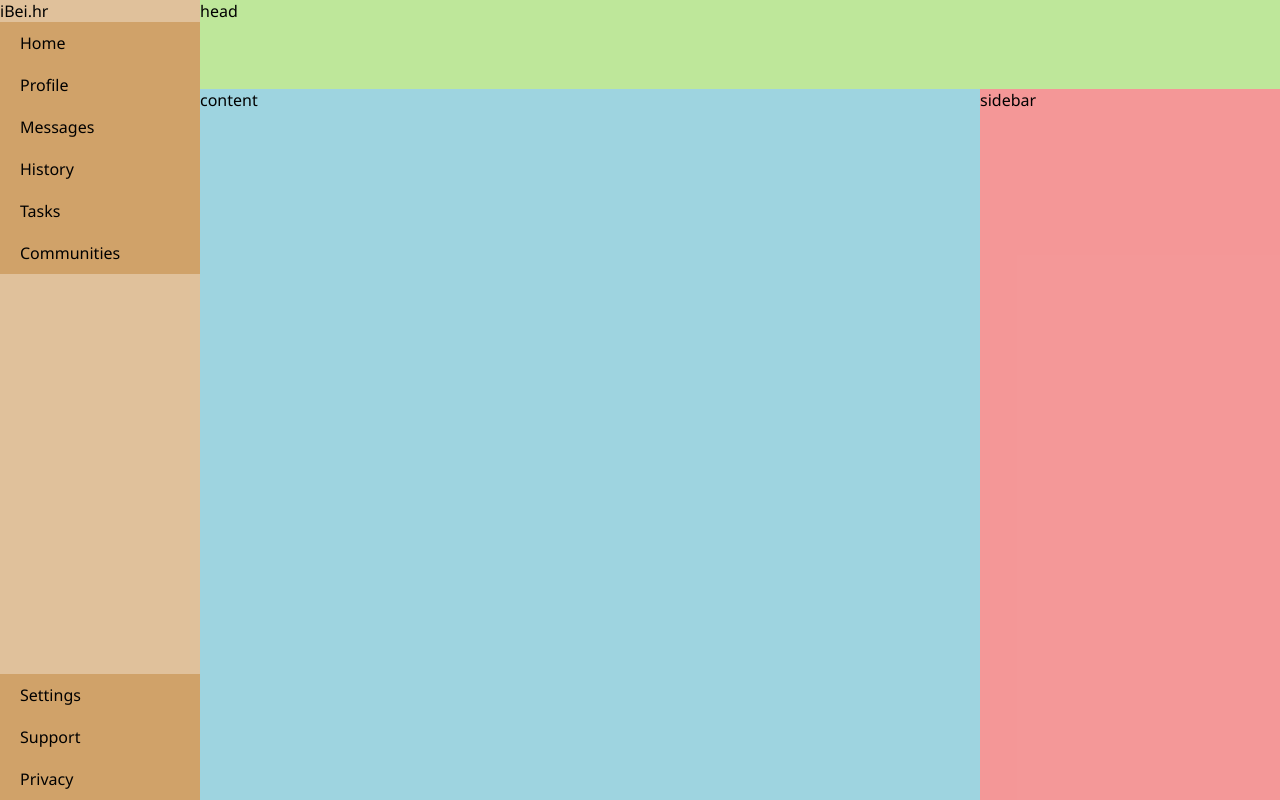
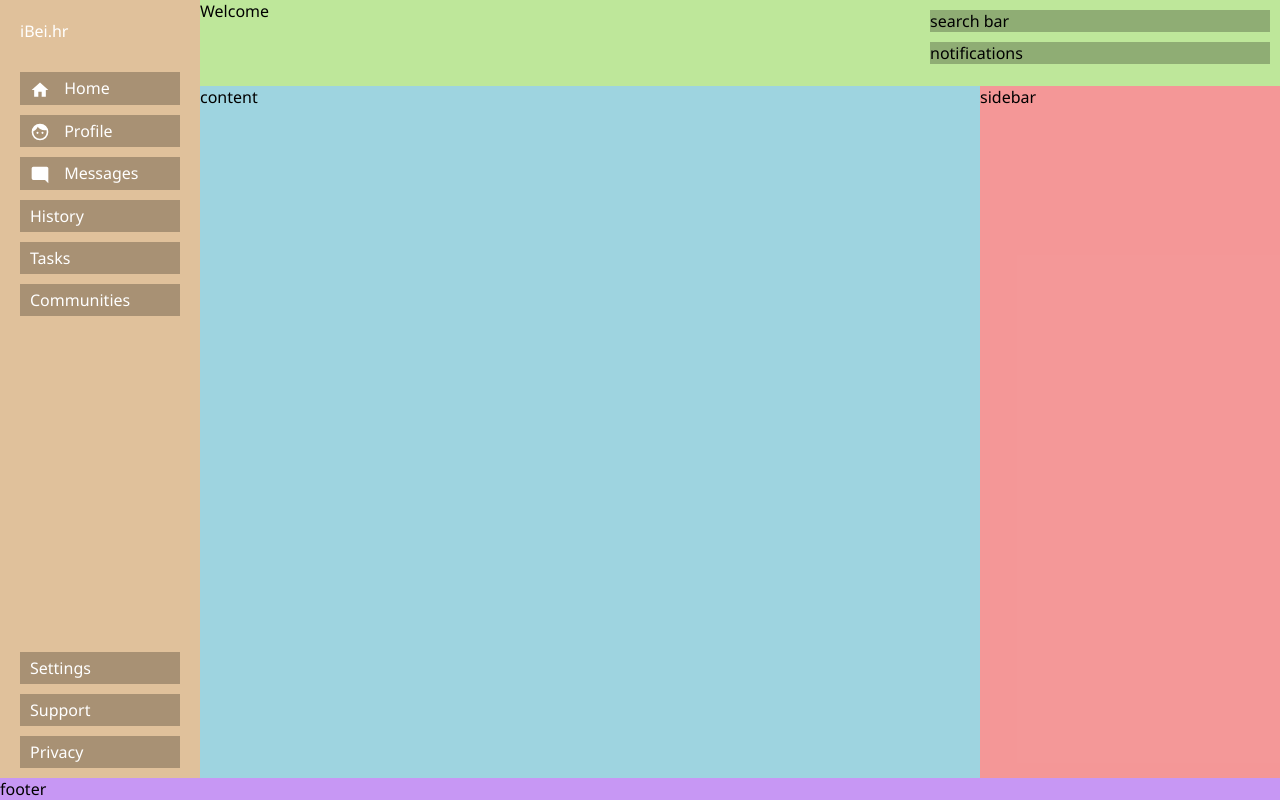
Before and after one commit to turpija/turpija.github.io, a plain HTML site: page odin-dashboard (ibei)/index.html in a window 1280 px wide. Drawn offline with Linux system fonts and the light colour scheme.

Commit message:
navbar roughly done

```diff
--- a/odin-dashboard (ibei)/index.html
+++ b/odin-dashboard (ibei)/index.html
@@ -1,5 +1,6 @@
 <!DOCTYPE html>
 <html lang="en">
+
 <head>
     <meta charset="UTF-8">
     <meta http-equiv="X-UA-Compatible" content="IE=edge">
@@ -7,13 +8,27 @@
     <title>iBei.hr</title>
     <link rel="stylesheet" href="style.css">
 </head>
+
 <body>
+
+    <!-- NAVIGATION - LEFT SIDE -->
+
     <div class="navigation">
         <div class="logo">iBei.hr</div>
         <ul>
-            <li>Home</li>
-            <li>Profile</li>
-            <li>Messages</li>
+            <li><svg viewBox="0 0 24 24">
+                    <path d="M10,20V14H14V20H19V12H22L12,3L2,12H5V20H10Z" /></svg>
+                Home</li>
+            <li><svg viewBox="0 0 24 24">
+                    <path
+                        d="M9,11.75A1.25,1.25 0 0,0 7.75,13A1.25,1.25 0 0,0 9,14.25A1.25,1.25 0 0,0 10.25,13A1.25,1.25 0 0,0 9,11.75M15,11.75A1.25,1.25 0 0,0 13.75,13A1.25,1.25 0 0,0 15,14.25A1.25,1.25 0 0,0 16.25,13A1.25,1.25 0 0,0 15,11.75M12,2A10,10 0 0,0 2,12A10,10 0 0,0 12,22A10,10 0 0,0 22,12A10,10 0 0,0 12,2M12,20C7.59,20 4,16.41 4,12C4,11.71 4,11.42 4.05,11.14C6.41,10.09 8.28,8.16 9.26,5.77C11.07,8.33 14.05,10 17.42,10C18.2,10 18.95,9.91 19.67,9.74C19.88,10.45 20,11.21 20,12C20,16.41 16.41,20 12,20Z" />
+                </svg>
+                Profile</li>
+            <li>
+                <svg viewBox="0 0 24 24">
+                    <path d="M22,4C22,2.89 21.1,2 20,2H4A2,2 0 0,0 2,4V16A2,2 0 0,0 4,18H18L22,22V4Z" /></svg>
+                Messages
+            </li>
             <li>History</li>
             <li>Tasks</li>
             <li>Communities</li>
@@ -24,15 +39,30 @@
             <li>Privacy</li>
         </ul>
     </div>
+
+    <!-- HEADER - TOP -->
+
     <div class="head">
-        head
+        <div class="welcome">Welcome</div>
+        <div>
+            <div class="search">search bar</div>
+            <div class="notifications">notifications</div>
+        </div>
+
     </div>
+
+
+
     <div class="content">
         content
     </div>
     <div class="sidebar">
         sidebar
     </div>
+    <div class="footer">
+        footer
+    </div>
 
 </body>
+
 </html>
--- a/odin-dashboard (ibei)/style.css
+++ b/odin-dashboard (ibei)/style.css
@@ -2,6 +2,7 @@
     margin: 0;
     padding: 0;
     box-sizing: border-box;
+    list-style: none;
 }
 
 html {
@@ -9,7 +10,7 @@ html {
 }
 
 body {
-    font-family:'Segoe UI', Tahoma, Geneva, Verdana, sans-serif;
+    font-family: 'Segoe UI', Tahoma, Geneva, Verdana, sans-serif;
     font-size: 16rem;
     display: grid;
     grid-template-columns: 200px 1fr 300px;
@@ -25,11 +26,29 @@ body {
     background-color: rgba(194, 132, 57, 0.5);
     display: grid;
     grid-template-rows: max-content auto max-content;
+    color: white;
+}
+
+.navigation .logo {
+    margin: 20px;
 }
 
 .navigation li {
-    background-color: rgba(194, 132, 57, 0.5);
-    padding: 10px 20px;
+    background-color: rgba(0, 0, 0, 0.25);
+    padding: 5px 10px;
+    margin: 10px 20px;
+    font-weight: 500;
+}
+
+.navigation li svg {
+    height: 20rem;
+    vertical-align: middle;
+    padding-right: 10px;
+}
+
+.navigation li svg path {
+    stroke: none;
+    fill: white;
 }
 
 .head {
@@ -38,6 +57,18 @@ body {
     grid-column-start: 2;
     grid-column-end: 4;
     background-color: rgba(126, 208, 54, 0.5);
+    display: grid;
+    grid-template-columns: 2fr 1fr;
+}
+
+.head .search {
+    background-color: rgba(0, 0, 0, 0.25);
+    margin: 10px;
+}
+
+.head .notifications {
+    background-color: rgba(0, 0, 0, 0.25);
+    margin: 10px;
 }
 
 .content {
@@ -47,3 +78,11 @@ body {
 .sidebar {
     background-color: rgba(233, 49, 49, 0.5);
 }
+
+.footer {
+    background-color: rgba(144, 49, 233, 0.5);
+    grid-row-start: 3;
+    grid-row-end: 4;
+    grid-column-start: 1;
+    grid-column-end: 4;
+}
```
